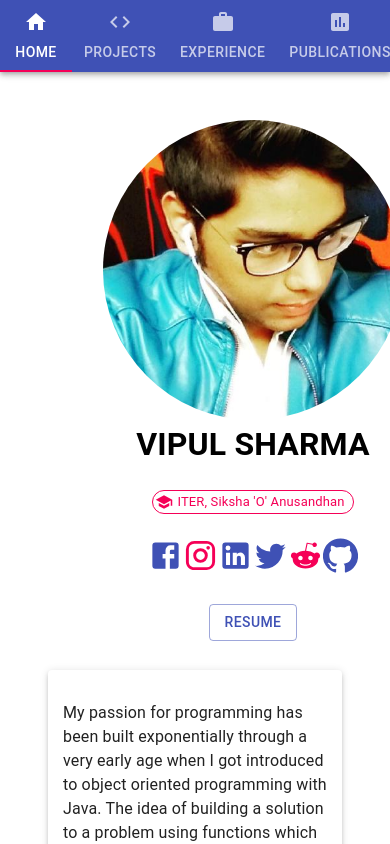
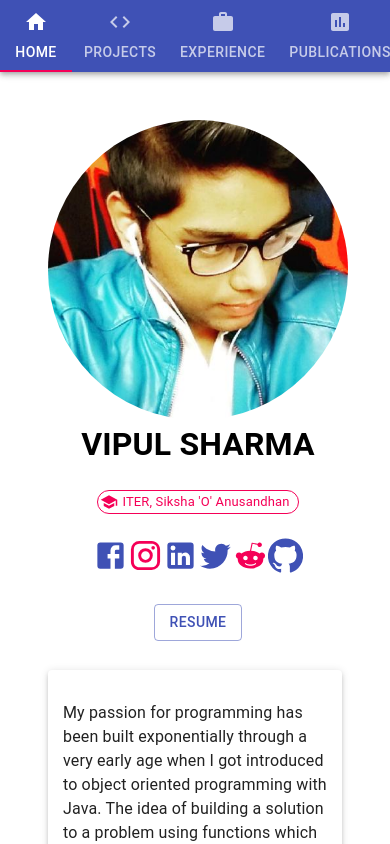
Before and after one commit to vipulroxx/vipulroxx.github.io, a React (Create React App) app: page / in a window 390 px wide. Shown: the top 844 px of the page. Built offline with nearby package versions, Linux system fonts and the light colour scheme.

Commit message:
Fixed style

```diff
--- a/src/App.css
+++ b/src/App.css
@@ -20,7 +20,7 @@
     margin-top: none;
     display: block;
     text-align:center;
-	margin-left: 55px;
+	  margin: auto;
   }
   .paper-profile {
     margin-top: 550px;
```
